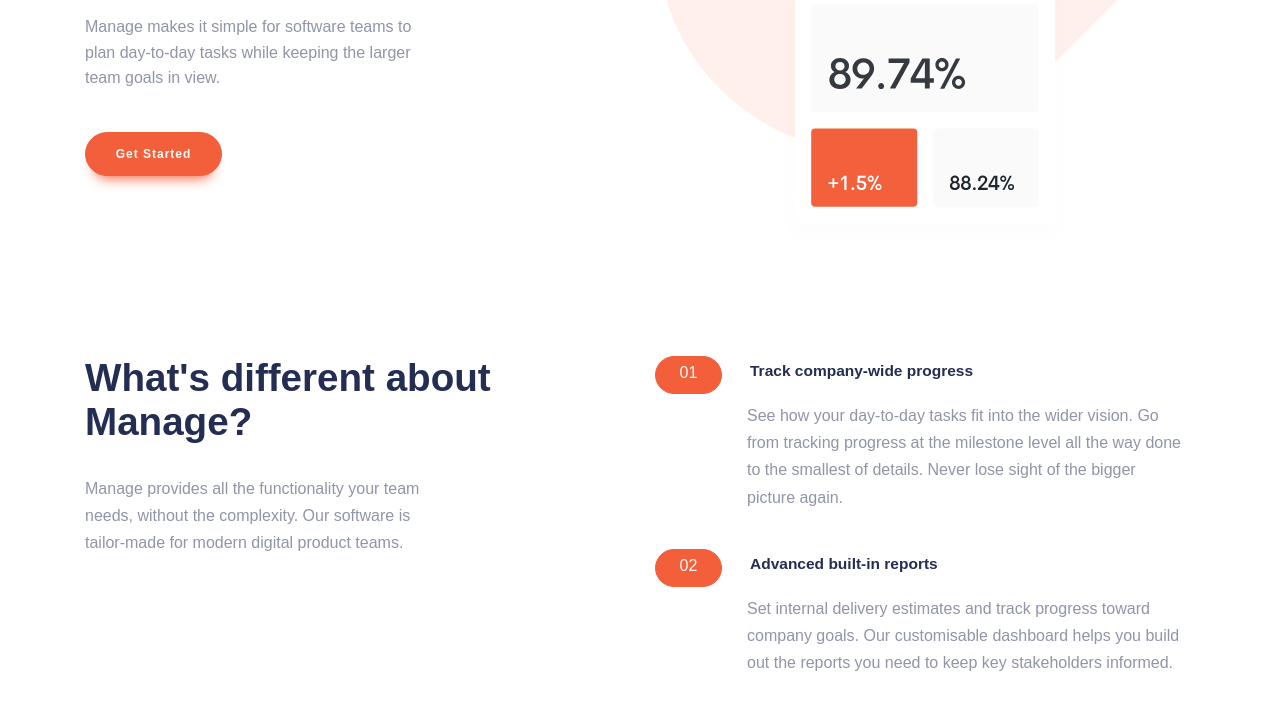
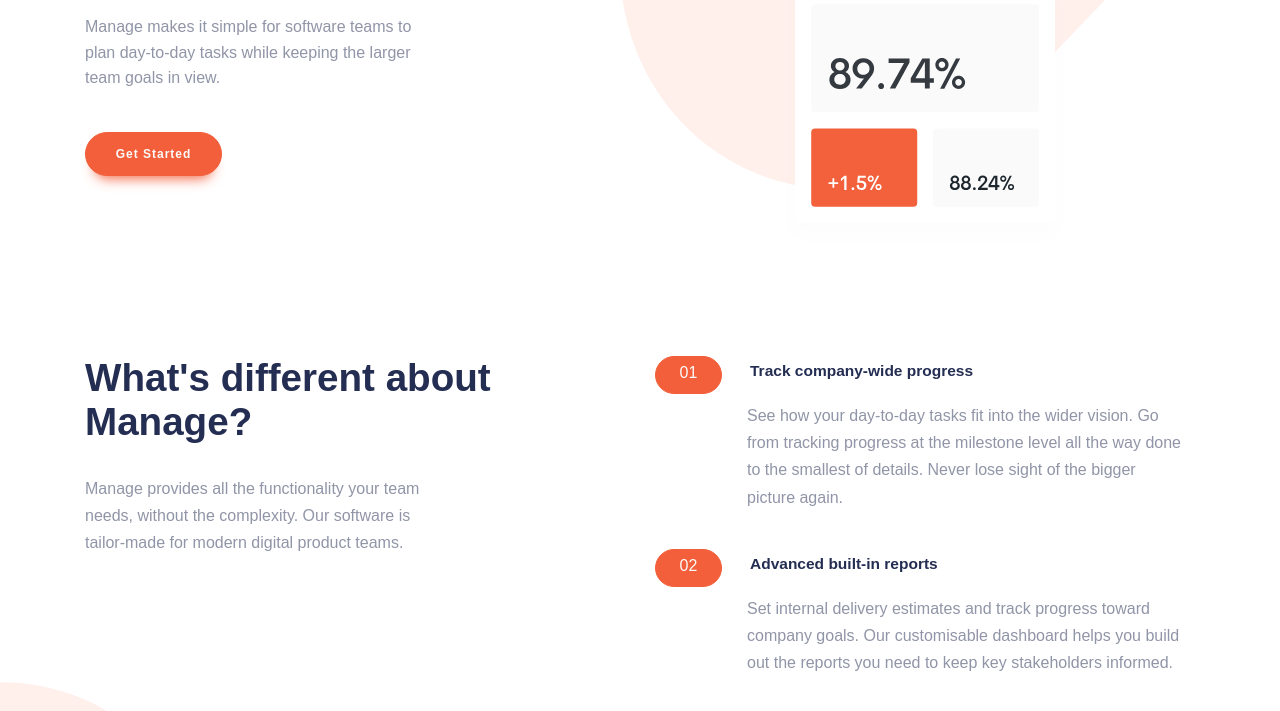
Before and after one commit to emestabillo/manage-landing-page, a website: page index.html in a window 1280 px wide. Shown: the part 481-1192 px from the top of the page. Drawn offline with nearby package versions, Linux system fonts and the light colour scheme; a web font is replaced by a local one.

Commit message:
Style background tablet images

```diff
--- a/index.html
+++ b/index.html
@@ -198,7 +198,7 @@
     <div class="container">
       <div class="wrapper">
         <form>
-        <input type="text" id="email" placeholder="Updates in your inbox.." /><small>Error message</small>
+        <input type="email" id="email" placeholder="Updates in your inbox.." /><small>Error message</small>
         <button type="submit" class="cta cta--email">GO</button>
       </form>
       <div class="footer-menu">
--- a/sass/_base.scss
+++ b/sass/_base.scss
@@ -38,31 +38,25 @@ body {
   &::before {
     content: "";
     position: absolute;
-    background: url(/images/bg-tablet-pattern.svg) no-repeat,
-      url(/images/bg-tablet-pattern.svg) no-repeat;
-    background-position: top -7rem right -7rem, top 48% right -15rem;
-    background-size: 100%, 80%;
+    background: url(/images/bg-tablet-pattern.svg) no-repeat;
+    background-position: top -10rem right -12rem;
+    background-size: 44.5rem 44rem;
     width: 100%;
     height: 100%;
     z-index: -1;
-
     @media screen and (min-width: 600px) {
-      background-position: top -10% right -7rem, top 60% right -21rem;
-      background-size: 90%, 70%;
+      background-position: top -7% right -7rem;
+      background-size: 95%;
     }
-
     @media screen and (min-width: 768px) {
-      background-position: top -20% right -10rem, top 60% right -25rem;
-      background-size: 75%, 60%;
+      background-position: top -9% right -10rem;
+      background-size: 82%;
     }
     @media screen and (min-width: 992px) {
-      // background-size: 73%, 60%;
-      // background-position: top -54% right -41rem, top 201% left -25rem;
-      background-size: 814px 814px, 60%;
-      background-position: top -18rem right -19rem, top 201% left -25rem;
+      background-size: 80rem 83rem;
+      background-position: top -16rem right -14rem;
     }
   }
-
   @media screen and (min-width: 1441px) {
     box-shadow: 0px 3px 15px rgba(0, 0, 0, 0.2);
   }
--- a/sass/layout/_action.scss
+++ b/sass/layout/_action.scss
@@ -4,7 +4,6 @@
   position: relative;
   text-align: center;
   overflow: hidden;
-
   @media screen and (min-width: 992px) {
     padding: 6.4rem 0 7.2rem;
   }
@@ -13,17 +12,22 @@
     content: " ";
     display: block;
     position: absolute;
-    left: -21rem;
-    top: 4rem;
-    width: 100%;
-    height: 100%;
-    z-index: 1;
+    left: -28rem;
+    top: 6rem;
+    width: 38rem;
+    height: 49rem;
+    z-index: 100;
     opacity: 0.1;
     background-image: url(/images/bg-tablet-pattern.svg);
     background-repeat: no-repeat;
-    /* background-position: 100% 40%; */
+    background-position: 100% 0%;
     background-size: cover;
-    background-position: 100% 0%;
+    @media screen and (min-width: 992px) {
+      left: 16.8rem;
+      top: -4.6rem;
+      width: 57.4rem;
+      height: 49rem;
+    }
   }
 
   &__text {
@@ -39,7 +43,6 @@
     color: $color-light-gray;
     padding-bottom: 3rem;
     line-height: 1.3;
-
     @media screen and (min-width: 1180px) {
       width: 50%;
       padding-bottom: 0;
--- a/sass/layout/_features.scss
+++ b/sass/layout/_features.scss
@@ -1,5 +1,33 @@
 .features {
   padding: 3rem 0 1rem;
+  position: relative;
+
+  &::before {
+    content: "";
+    position: absolute;
+    background: url(/images/bg-tablet-pattern.svg) no-repeat;
+    background-position: top right -20.4rem;
+    background-size: 90%;
+    width: 100%;
+    height: 100%;
+    z-index: -1;
+    margin-top: -33.8rem;
+
+    @media screen and (min-width: 560px) {
+      background-size: 70%;
+      margin-top: -40.8rem;
+    }
+
+    @media screen and (min-width: 768px) {
+      background-size: 55%;
+    }
+
+    @media screen and (min-width: 992px) {
+      background-size: 60%;
+      background-position: bottom -36rem left -56rem;
+      margin-top: 14rem;
+    }
+  }
 
   @media screen and (min-width: 992px) {
     padding: 3.5rem 0;
@@ -53,7 +81,6 @@
 
   &__item {
     padding-bottom: 5.2rem;
-
     @media screen and (min-width: 992px) {
       padding-bottom: 3.8rem;
       padding-right: 1rem;
@@ -62,7 +89,6 @@
     .heading {
       display: flex;
       background: $color-light-red;
-
       @media screen and (min-width: 992px) {
         background: none;
       }
--- a/sass/layout/_footer.scss
+++ b/sass/layout/_footer.scss
@@ -2,7 +2,6 @@ footer {
   background: $color-darker-blue;
   color: $color-light-gray;
   padding-top: 5.2rem;
-
   @media screen and (min-width: 992px) {
     padding-top: 6.2rem;
   }
@@ -13,7 +12,6 @@ footer {
     grid-row-gap: 2.8rem;
     grid-template-areas: "email" "menu" "social" "copyright";
     position: relative;
-
     @media screen and (min-width: 992px) {
       grid-template-rows: 1fr 1fr;
       grid-template-columns: 3fr 5fr 5fr;
@@ -30,9 +28,7 @@ footer {
       justify-content: space-between;
       margin: 0 auto;
       max-width: 56rem;
-      // padding-bottom: 2.2rem;
       position: relative;
-
       @media screen and (min-width: 992px) {
         justify-content: flex-end;
         margin: 0;
@@ -53,10 +49,9 @@ footer {
         &:focus {
           border-color: $color-gray-blue;
         }
-
         @media screen and (min-width: 992px) {
           width: 20rem;
-          padding-left: 1.8rem;
+          padding-left: 1.5rem;
         }
       }
 
@@ -95,7 +90,6 @@ footer {
       width: 100%;
       max-width: 56rem;
       margin: 0 auto;
-
       @media screen and (min-width: 992px) {
         justify-content: space-between;
       }
@@ -123,7 +117,6 @@ footer {
       flex-direction: column;
       justify-content: space-between;
       padding-top: 1rem;
-
       @media screen and (min-width: 992px) {
         padding: 0 0 4.5rem 0.6rem;
       }
@@ -135,11 +128,9 @@ footer {
         margin: 0 auto;
         max-width: 56rem;
         padding: 0 4vw;
-
         @media screen and (min-width: 768px) {
           padding: 0;
         }
-
         @media screen and (min-width: 992px) {
           order: 2;
           max-width: 15rem;
@@ -171,7 +162,6 @@ footer {
         align-self: center;
         margin-bottom: 2.5rem;
         cursor: pointer;
-
         @media screen and (min-width: 992px) {
           align-self: unset;
           width: fit-content;
@@ -185,7 +175,6 @@ footer {
       align-self: flex-start;
       justify-self: center;
       font-size: 1.3rem;
-
       @media screen and (min-width: 992px) {
         justify-self: flex-end;
         font-size: 1.26rem;
@@ -193,10 +182,12 @@ footer {
       }
     }
   }
+
   .attribution {
     font-size: 11px;
     text-align: center;
   }
+
   .attribution a {
     color: #909fda;
     text-decoration: none;
```
Also changed, not shown: css/style.css.
